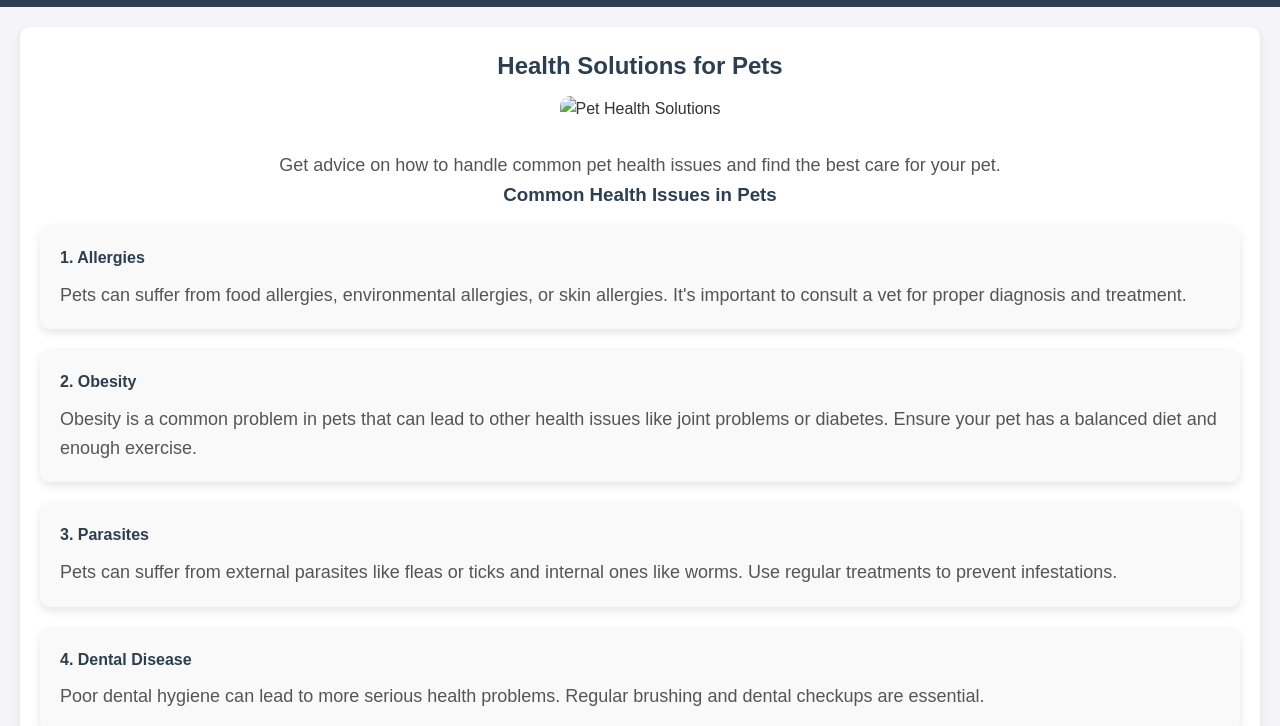
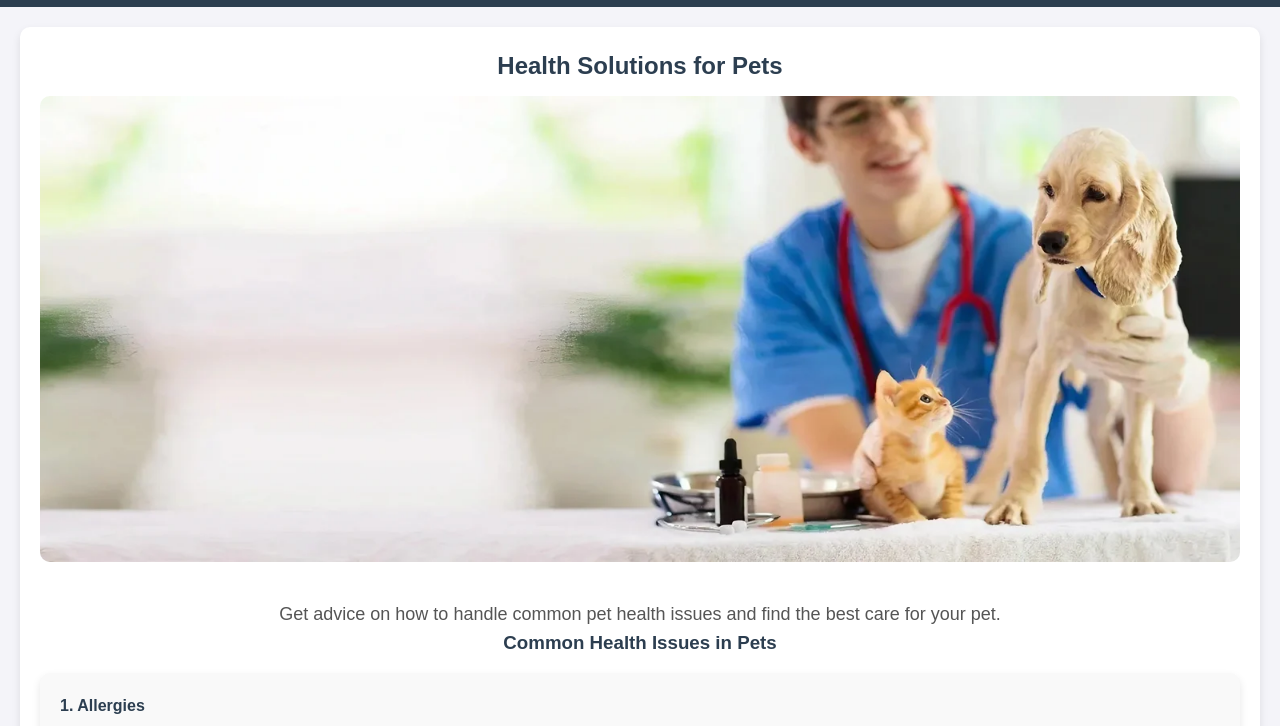
Before and after one commit to AdarshSingh9/Pet-Care-Solutions.github.io, a plain HTML site: page health-solutions.html in a window 1280 px wide. Shown: the part 64-790 px from the top of the page. Drawn offline with Linux system fonts and the light colour scheme; no server answers.

Commit message:
Update health-solutions.html

```diff
--- a/health-solutions.html
+++ b/health-solutions.html
@@ -25,7 +25,7 @@
   <!-- Health Solutions Section -->
   <section id="health-solutions">
     <h2>Health Solutions for Pets</h2>
-    <img src="./images/Pet-health-solution.webp" alt="Pet Health Solutions" class="banner-image">
+    <img src="Pet-health-solution.webp" alt="Pet Health Solutions" class="banner-image">
     <p>Get advice on how to handle common pet health issues and find the best care for your pet.</p>
 
     <!-- Common Health Issues Section -->
```
